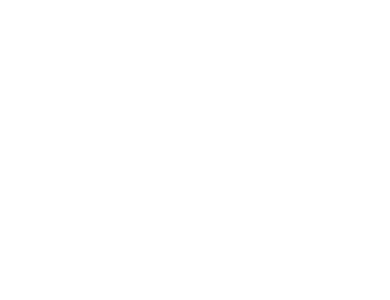
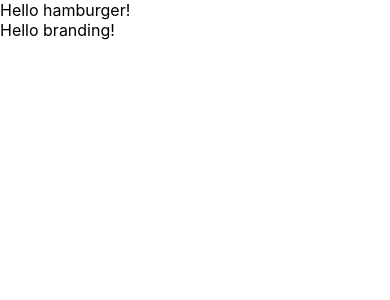
Before and after one commit to owcollier/times-cli, a React (Create React App) app: page / in a window 390 px wide. Shown: the top 300 px of the page. Built offline with nearby package versions, Linux system fonts and the light colour scheme.

Commit message:
added bare-bones media queries for responsive header

```diff
--- a/src/Components/Header/Header.css
+++ b/src/Components/Header/Header.css
@@ -0,0 +1,17 @@
+
+
+@media (min-width: 1025px) {
+
+  .header-hamburger {
+    display: none;
+  }
+
+}
+
+@media (max-width: 1024px) {
+
+  .header-expanded {
+    display: none;
+  }
+
+}
--- a/src/Components/Header/Header.js
+++ b/src/Components/Header/Header.js
@@ -7,10 +7,13 @@
       <div className="header-wrapper">
         <header className="header">
           <div className="header-hamburger">
+            Hello hamburger!
           </div>
           <div className="header-branding">
+            Hello branding!
           </div>
           <div className="header-expanded">
+            Hello expanded!
           </div>
         </header>
       </div>
```
